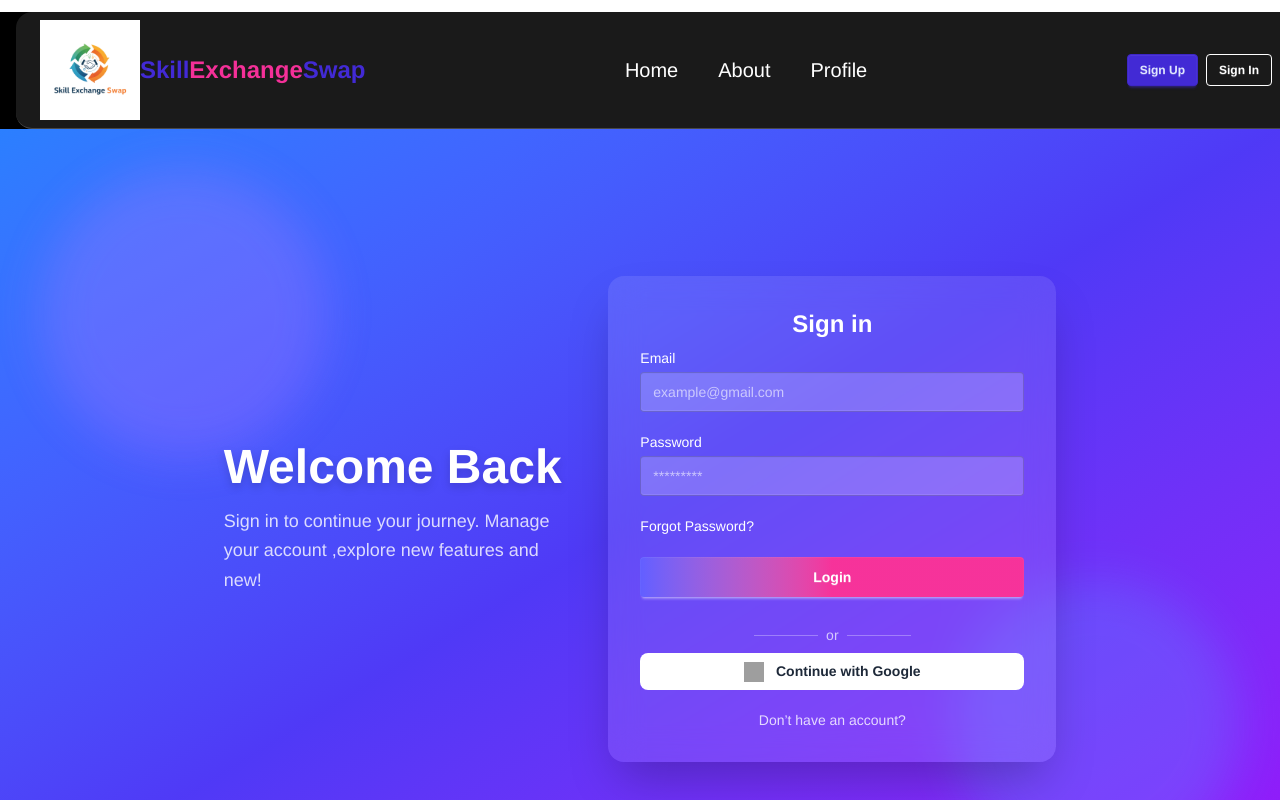
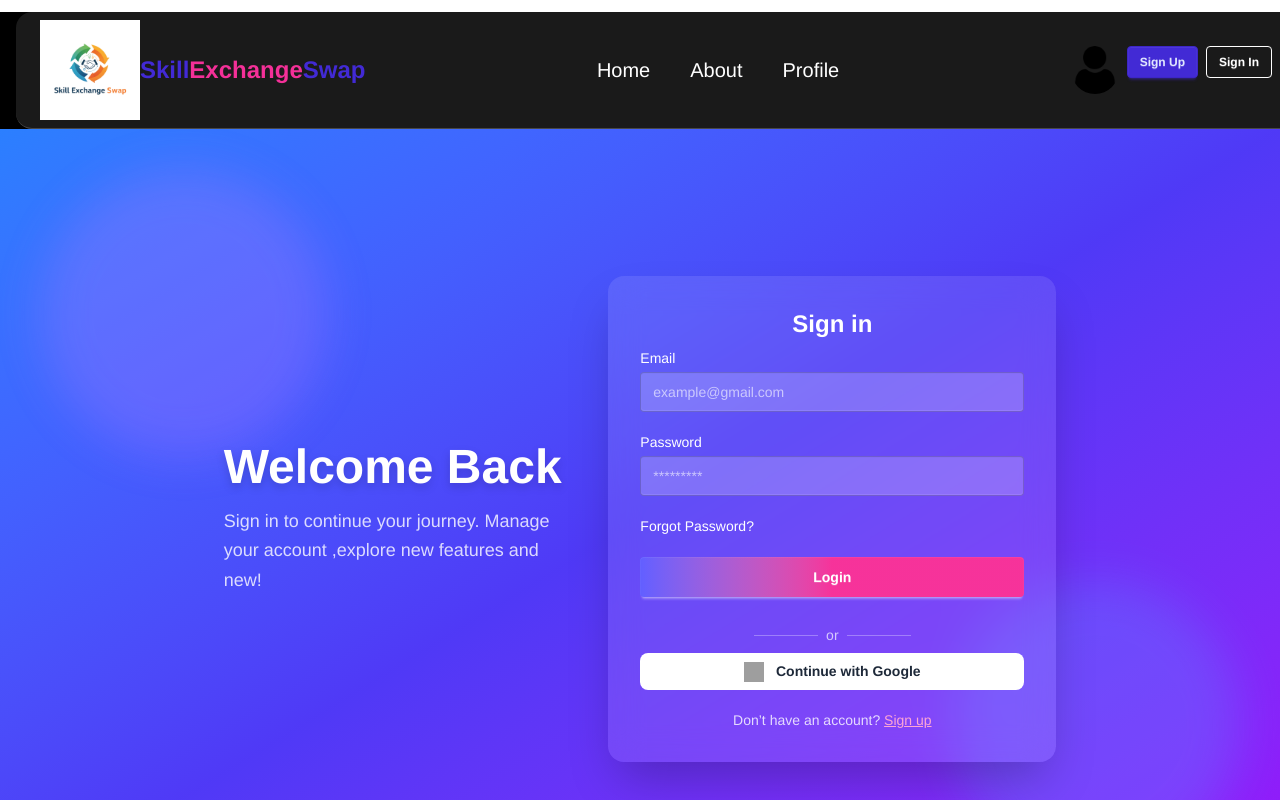
Before and after one commit to tajmul-4u/skill-exchange-swap, a React (Vite) app: page /auth/signin in a window 1280 px wide. Shown: the top 800 px of the page. Built offline with nearby package versions, Linux system fonts and the light colour scheme; grey boxes are pictures that could not be loaded.

Commit message:
sign in and signup rendering to all pages

```diff
--- a/src/Components/CategoryBar.jsx
+++ b/src/Components/CategoryBar.jsx
@@ -40,8 +40,7 @@ const CategoryBar = () => {
               key={index}
               onClick={() => navigate(`/skillscards/${cat}`)} // Navigate to dynamic route
               className={`px-4 py-2 rounded-full border transition-all duration-300 text-white ${
-                // Optional: Highlight active category using useLocation
-                window.location.pathname === `/skillscard/${cat}`
+                 window.location.pathname === `/skillscard/${cat}`
                   ? "bg-indigo-600 text-white border-indigo-600 shadow-md"
                   : "hover:bg-indigo-600 hover:text-white border-indigo-200 dark:border-indigo-700"
               }`}
--- a/src/Components/Navbar/Navbar.jsx
+++ b/src/Components/Navbar/Navbar.jsx
@@ -3,6 +3,7 @@ import { LuMenu } from "react-icons/lu";
 import { RxCross2 } from "react-icons/rx";
 import { Link } from "react-router";
 import logo from '../../assets/skill.png'
+import user from '../../assets/user-icon.png'
 
 const Navbar = () => {
     const [isOpen,setIsOpen] = useState(false);
@@ -44,10 +45,11 @@ const Navbar = () => {
       </div>
       {/* left button */}
       <div className="hidden md:flex flex-none gap-2">
-        <Link to={"/signup"}>
+        <img className="w-12 rounded-full" src={user} alt="" />
+        <Link to={"/auth/signup"}>
           <button className="btn btn-primary btn-sm">Sign Up</button>
         </Link>
-        <Link to={"/singin"}>
+        <Link to={"/auth/signin"}>
           <button className="btn btn-outline btn-sm">Sign In</button>
         </Link>
       </div>
--- a/src/Components/SkillCards/SkillCards.jsx
+++ b/src/Components/SkillCards/SkillCards.jsx
@@ -2,7 +2,7 @@ import React from "react";
 import { useLoaderData } from "react-router";
 
 const SkillCards = () => {
-  const { skills } = useLoaderData(); // ✅ Fixed
+  const { skills } = useLoaderData();
 
   if (!skills || skills.length === 0) {
     return (
@@ -15,6 +15,7 @@ const SkillCards = () => {
   }
 
   return (
+
     <div className="max-w-7xl mx-auto px-4 py-10">
       <h1 className="text-3xl md:text-4xl font-extrabold text-center mb-10 text-transparent bg-clip-text bg-gradient-to-r from-indigo-500 via-purple-500 to-pink-500">
         {skills[0].category} Skills
@@ -52,6 +53,7 @@ const SkillCards = () => {
         ))}
       </div>
     </div>
+
   );
 };
 
--- a/src/Pages/SignIn.jsx
+++ b/src/Pages/SignIn.jsx
@@ -1,4 +1,5 @@
 import React from "react";
+import { Link } from "react-router";
 
 
 const SignIn = () => {
@@ -74,12 +75,12 @@ const SignIn = () => {
               </button>
               <p className="text-center text-sm text-white/80 mt-3">
                 Don’t have an account?{" "}
-                {/* <Link
-                  to="/signup"
+                <Link
+                  to="/auth/signup"
                   className="text-pink-300 hover:text-white underline"
                 >
                   Sign up
-                </Link> */}
+                </Link>
               </p>
             </form>
           </div>
```
Also changed, not shown: src/assets/user-icon.png (added).
